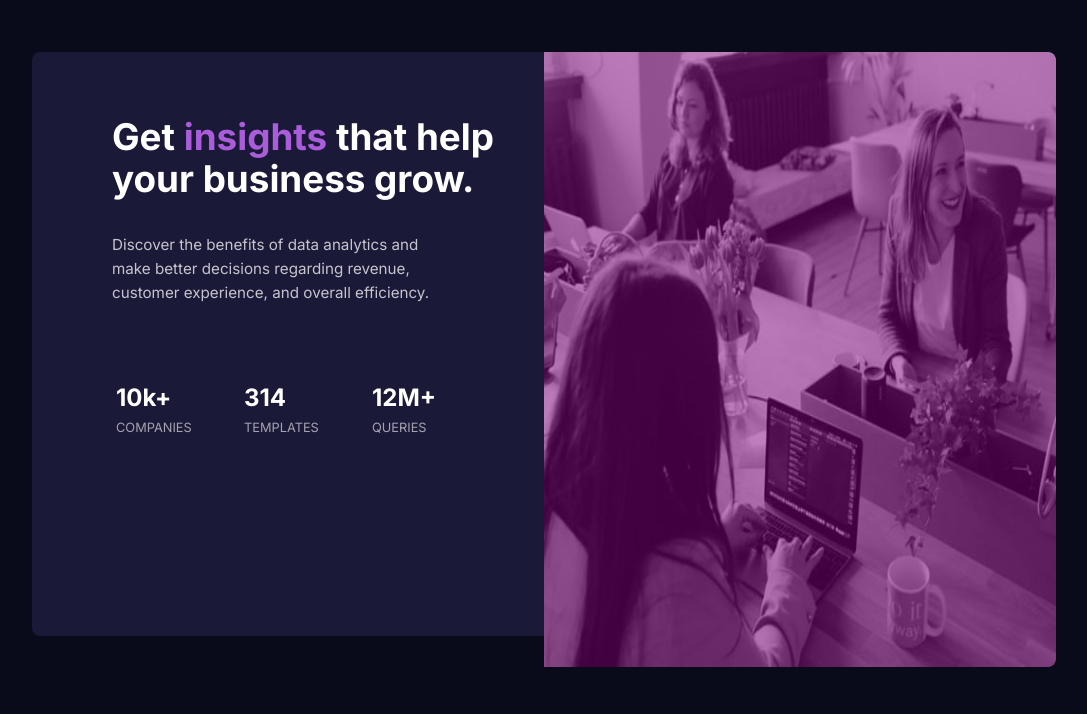
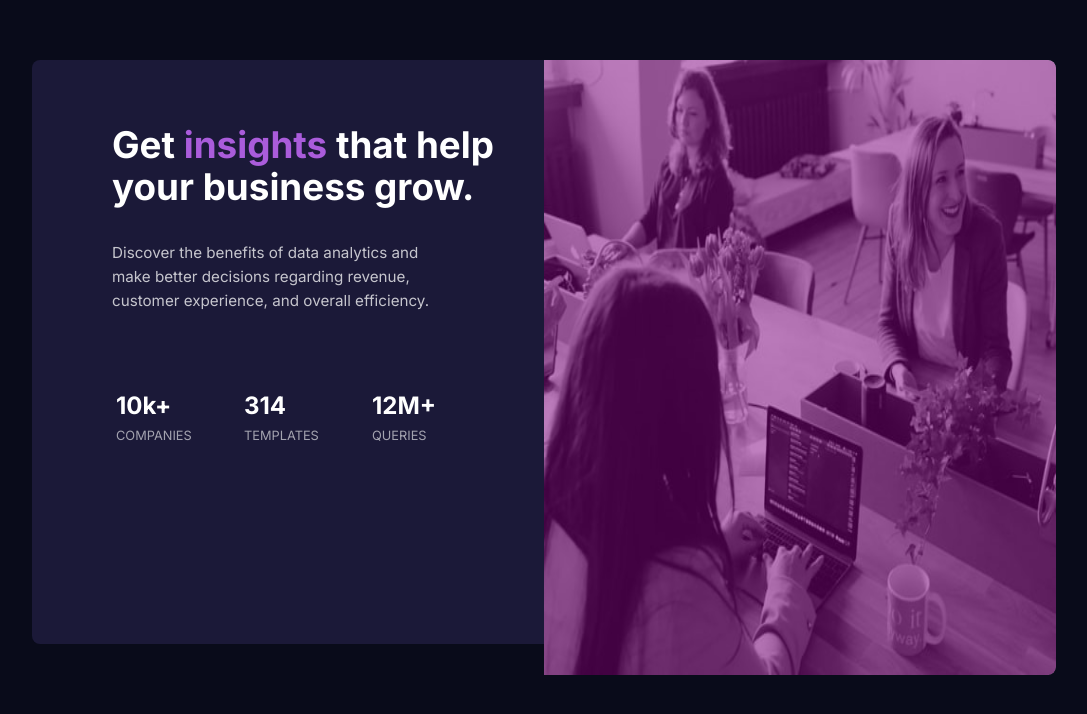
Before and after one commit to Ghm84/stats-preview-card, a plain HTML site: page index.html in a window 1280 px wide. Shown: the whole page, without its empty margins (144-1231 px from the left). Drawn offline with Linux system fonts and the light colour scheme.

Commit message:
Update style.css

```diff
--- a/style.css
+++ b/style.css
@@ -9,7 +9,7 @@ body {
     font-family: "Inter", "Lexend Deca";
     padding: 1rem;
     margin-left: 5rem;
-    margin-top: 3rem;
+    margin-top: 1rem;
 }
 
 .card {
@@ -19,7 +19,7 @@ body {
     max-width: 100%;
     width: 80%;
     height: 63%;
-    margin-top: 35rem;
+    margin-top: 40rem;
     margin-left: 5rem;
     border-radius: 0.5rem;
     padding-bottom: 5rem;
```
